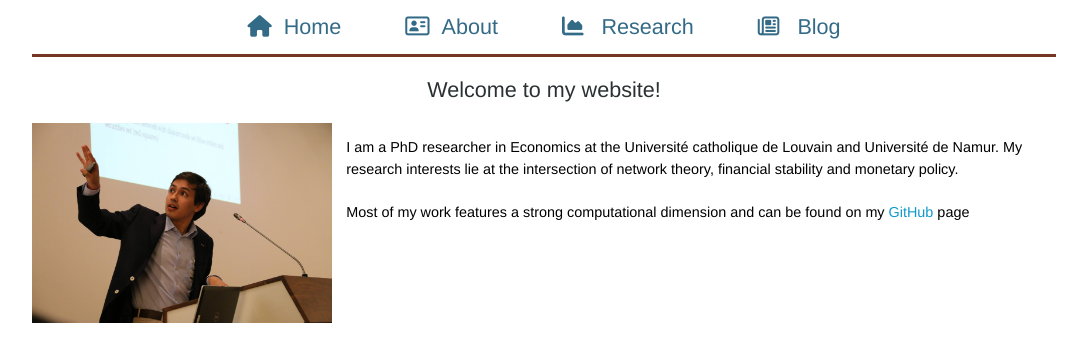
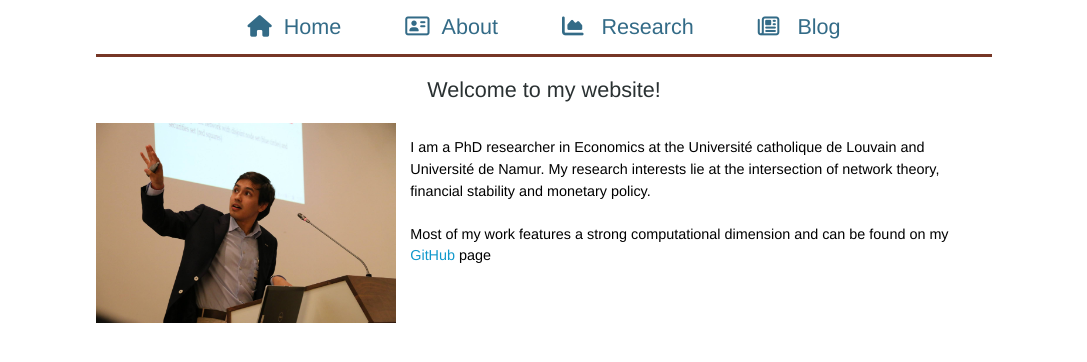
Before and after one commit to nscholtes/nscholtes.github.io, a Jekyll site: the page built from index.html, in a window 1280 px wide. Shown: the top 362 px of the page, without its empty margins (96-1183 px from the left). Built offline with Jekyll 4.4.1, drawn with Linux system fonts in a browser that asks for light colours; nearby versions of some CDN libraries.

Commit message:
Update main_alt.css

```diff
--- a/css/main_alt.css
+++ b/css/main_alt.css
@@ -12,7 +12,7 @@
     background-color: #fff;
   }
 
-#wrapper { width: 80%;
+#wrapper { width: 70%;
             margin: 0 auto;
 }
   h1 {
```
